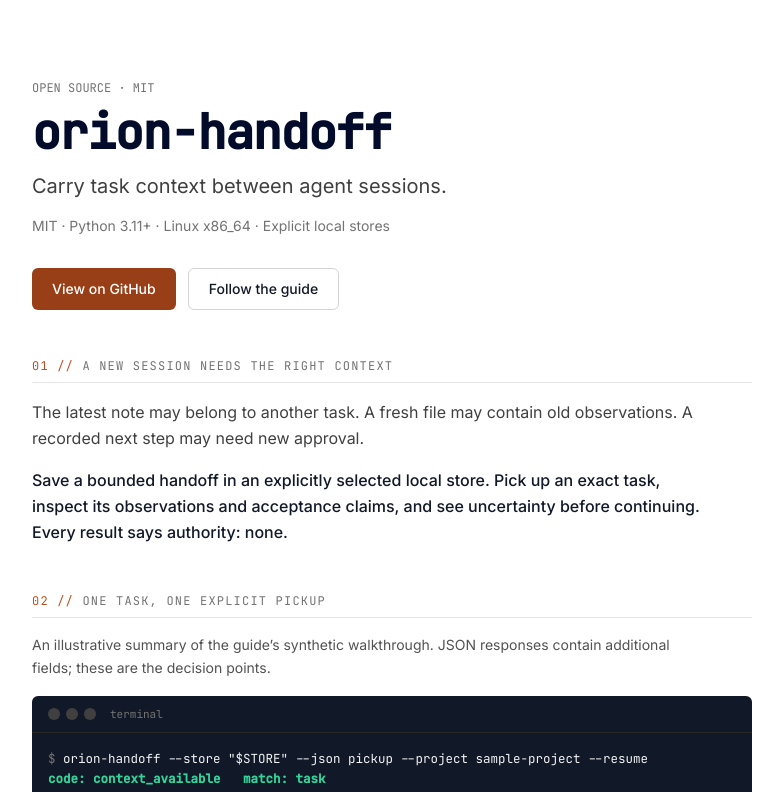
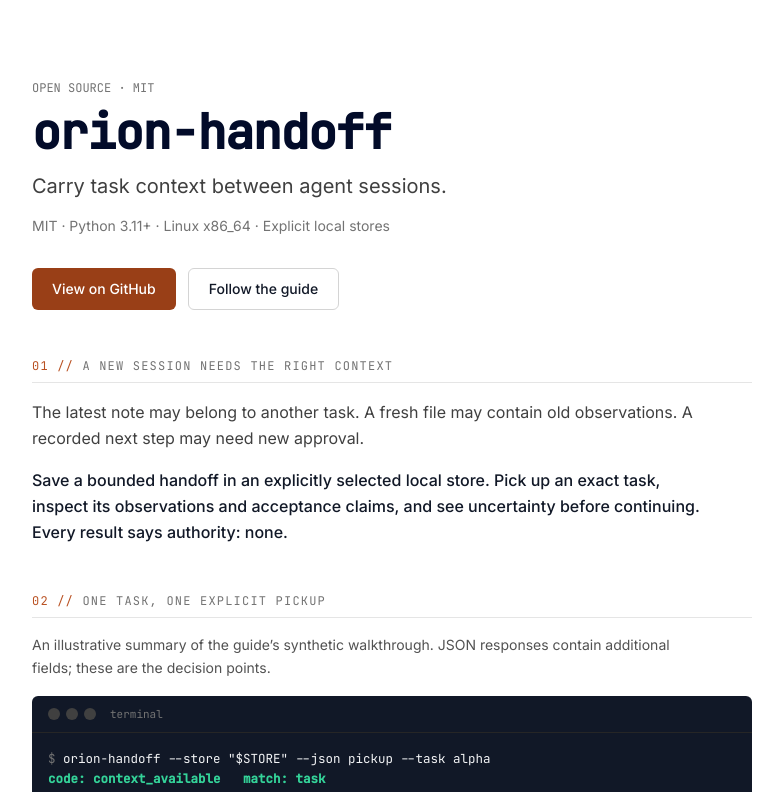
Before and after one commit to OrionArchitekton/orion-handoff-site, a React (Vite) app: page / in a window 1280 px wide. Shown: the top 792 px of the page, without its empty margins (248-1031 px from the left). Built offline with nearby package versions, Linux system fonts and the light colour scheme.

Commit message:
fix: make terminal demo select the exact task and use valid command text

```diff
--- a/constants.ts
+++ b/constants.ts
@@ -20,11 +20,11 @@ export const PRODUCT_DATA: ProductData = {
     heading: 'One task, one explicit pickup',
     intro: 'An illustrative summary of the guide’s synthetic walkthrough. JSON responses contain additional fields; these are the decision points.',
     lines: [
-      {kind:'command', text:'orion-handoff --store "$STORE" --json pickup --project sample-project --resume'},
+      {kind:'command', text:'orion-handoff --store "$STORE" --json pickup --task alpha'},
       {kind:'output', text:'code: context_available   match: task', tone:'ok'},
       {kind:'output', text:'recency: within_window   authority: none'},
       {kind:'comment', text:'# Two current tasks share a project: no implicit choice'},
-      {kind:'command', text:'orion-handoff --store "$STORE" --json pickup \\n  --project sample-project --resume'},
+      {kind:'command', text:'orion-handoff --store "$STORE" --json pickup --project sample-project --resume'},
       {kind:'output', text:'code: ambiguous   record: null   exit: 11', tone:'fail'},
       {kind:'comment', text:'# A stale successor stays selected; no older fallback'},
       {kind:'output', text:'code: inspect_only   continuation: null   exit: 10', tone:'muted'},
```
